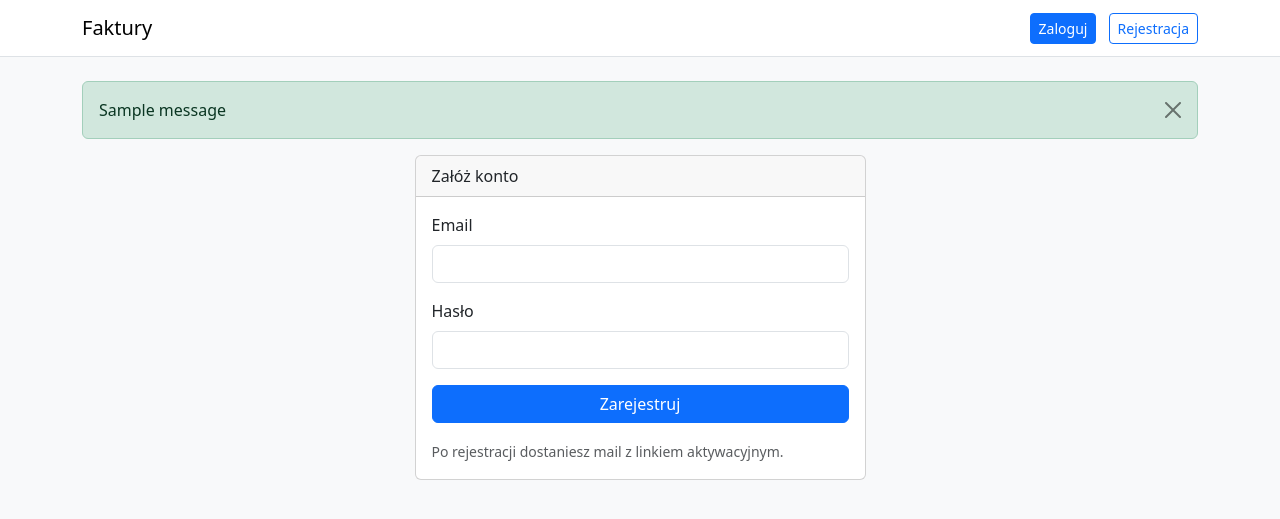
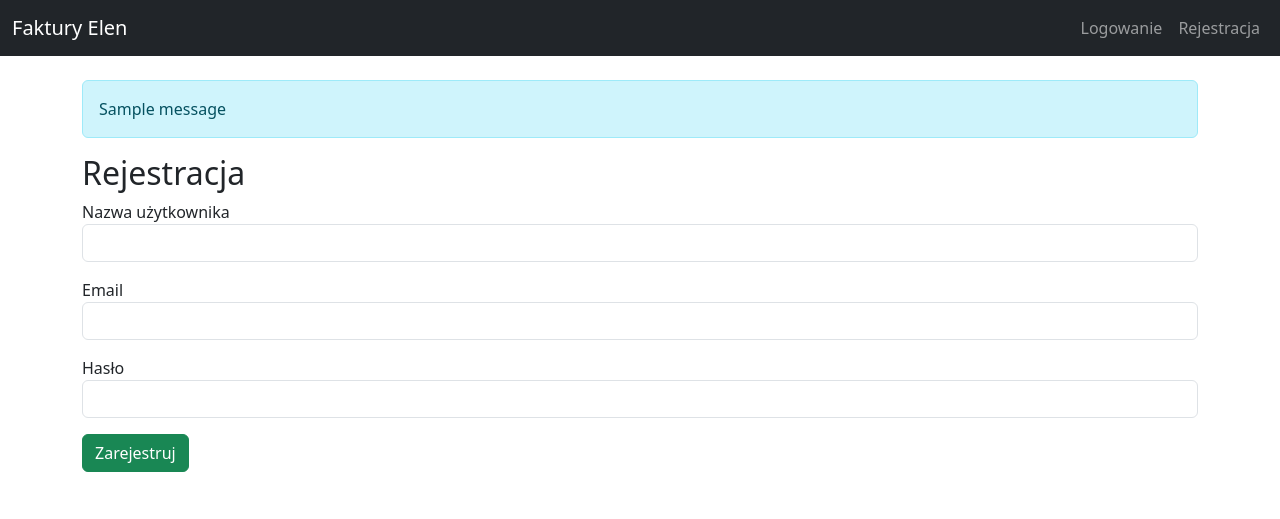
Before and after one commit to wojtekchef/faktury-elen, a Flask app: page /register in a window 1280 px wide. Shown: the top 519 px of the page. Run offline with Flask 3, Linux system fonts and the light colour scheme; tables that the repository leaves empty hold one stand-in row (values such as "Sample post"); one stand-in notice (Sample message) is shown.

Commit message:
Dodane poprawione szablony logowania i rejestracji

```diff
--- a/templates/base.html
+++ b/templates/base.html
@@ -3,44 +3,34 @@
   <head>
     <meta charset="utf-8">
     <meta name="viewport" content="width=device-width, initial-scale=1">
-  <title>{% block title %}Faktury{% endblock %}</title>
-  <link href="https://cdn.jsdelivr.net/npm/bootstrap@5.3.3/dist/css/bootstrap.min.css" rel="stylesheet">
+    <title>{% block title %}Faktury Elen{% endblock %}</title>
+    <link href="https://cdn.jsdelivr.net/npm/bootstrap@5.3.0/dist/css/bootstrap.min.css" rel="stylesheet">
   </head>
-<body class="bg-light">
-<nav class="navbar navbar-expand-lg bg-white border-bottom">
-  <div class="container">
-    <a class="navbar-brand" href="/">Faktury</a>
-    <div class="ms-auto">
+  <body>
+    <nav class="navbar navbar-expand-lg navbar-dark bg-dark mb-4">
+      <div class="container-fluid">
+        <a class="navbar-brand" href="/">Faktury Elen</a>
+        <div class="collapse navbar-collapse">
+          <ul class="navbar-nav ms-auto">
             {% if current_user.is_authenticated %}
-        <a href="/" class="btn btn-outline-secondary btn-sm me-2">Lista</a>
-        <a href="/employees" class="btn btn-outline-secondary btn-sm me-2">Pracownicy</a>
-        <a href="/payroll" class="btn btn-outline-secondary btn-sm me-2">Lista płac</a>
-        {% if current_user.role == 'admin' %}
-          <a href="/admin/users" class="btn btn-outline-secondary btn-sm me-2">Użytkownicy</a>
+              <li class="nav-item"><a class="nav-link" href="/logout">Wyloguj</a></li>
+            {% else %}
+              <li class="nav-item"><a class="nav-link" href="/login">Logowanie</a></li>
+              <li class="nav-item"><a class="nav-link" href="/register">Rejestracja</a></li>
             {% endif %}
-        <a href="/logout" class="btn btn-danger btn-sm">Wyloguj</a>
-      {% else %}
-        <a href="/login" class="btn btn-primary btn-sm me-2">Zaloguj</a>
-        <a href="/register" class="btn btn-outline-primary btn-sm">Rejestracja</a>
-      {% endif %}
+          </ul>
         </div>
       </div>
     </nav>
-
-<div class="container py-4">
-  {% with messages = get_flashed_messages(with_categories=true) %}
+    <div class="container">
+      {% with messages = get_flashed_messages() %}
         {% if messages %}
-      {% for category, message in messages %}
-        <div class="alert alert-{{ category }} alert-dismissible fade show" role="alert">
-          {{ message }}
-          <button type="button" class="btn-close" data-bs-dismiss="alert" aria-label="Close"></button>
-        </div>
+          {% for msg in messages %}
+            <div class="alert alert-info">{{ msg }}</div>
           {% endfor %}
         {% endif %}
       {% endwith %}
-
       {% block content %}{% endblock %}
     </div>
-<script src="https://cdn.jsdelivr.net/npm/bootstrap@5.3.3/dist/js/bootstrap.bundle.min.js"></script>
   </body>
 </html>
--- a/templates/register.html
+++ b/templates/register.html
@@ -1,27 +1,20 @@
 {% extends "base.html" %}
 {% block title %}Rejestracja{% endblock %}
 {% block content %}
-<div class="row justify-content-center">
-  <div class="col-md-5">
-    <div class="card">
-      <div class="card-header">Załóż konto</div>
-      <div class="card-body">
+<h2>Rejestracja</h2>
 <form method="POST">
   <div class="mb-3">
-            <label class="form-label">Email</label>
+    <label>Nazwa użytkownika</label>
+    <input type="text" class="form-control" name="username" required>
+  </div>
+  <div class="mb-3">
+    <label>Email</label>
     <input type="email" class="form-control" name="email" required>
   </div>
   <div class="mb-3">
-            <label class="form-label">Hasło</label>
+    <label>Hasło</label>
     <input type="password" class="form-control" name="password" required>
   </div>
-          <button class="btn btn-primary w-100">Zarejestruj</button>
+  <button type="submit" class="btn btn-success">Zarejestruj</button>
 </form>
-        <div class="mt-3">
-          <small class="text-muted">Po rejestracji dostaniesz mail z linkiem aktywacyjnym.</small>
-        </div>
-      </div>
-    </div>
-  </div>
-</div>
 {% endblock %}
```
Also changed, not shown: templates/index.html (+8 -78 lines), templates/login.html (+5 -16 lines), 1 other file. Lines whose indentation alone changed are shown as unchanged.
